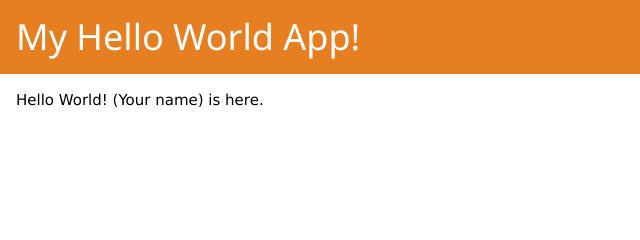
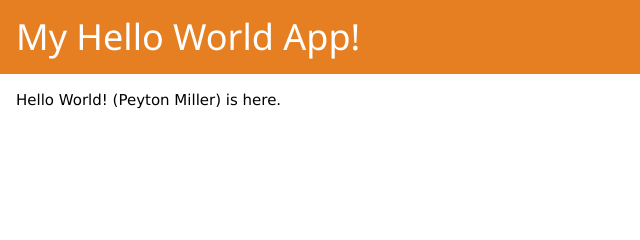
Before and after one commit to peyton-miller/App2-HelloWorld, a plain HTML site: page index.html in a window 1280 px wide. Shown: the top 240 px of the page, 0-640 px from the left. Drawn offline with Linux system fonts and the light colour scheme.

Commit message:
Update index.html

```diff
--- a/index.html
+++ b/index.html
@@ -17,7 +17,7 @@
 
 	<div class="w3-container"><!-- place main content here and it will show up between header and footer.-->
 
-		<p>Hello World! (Your name) is here.</p>
+		<p>Hello World! (Peyton Miller) is here.</p>
 
 	</div><!-- /content -->
 
```
